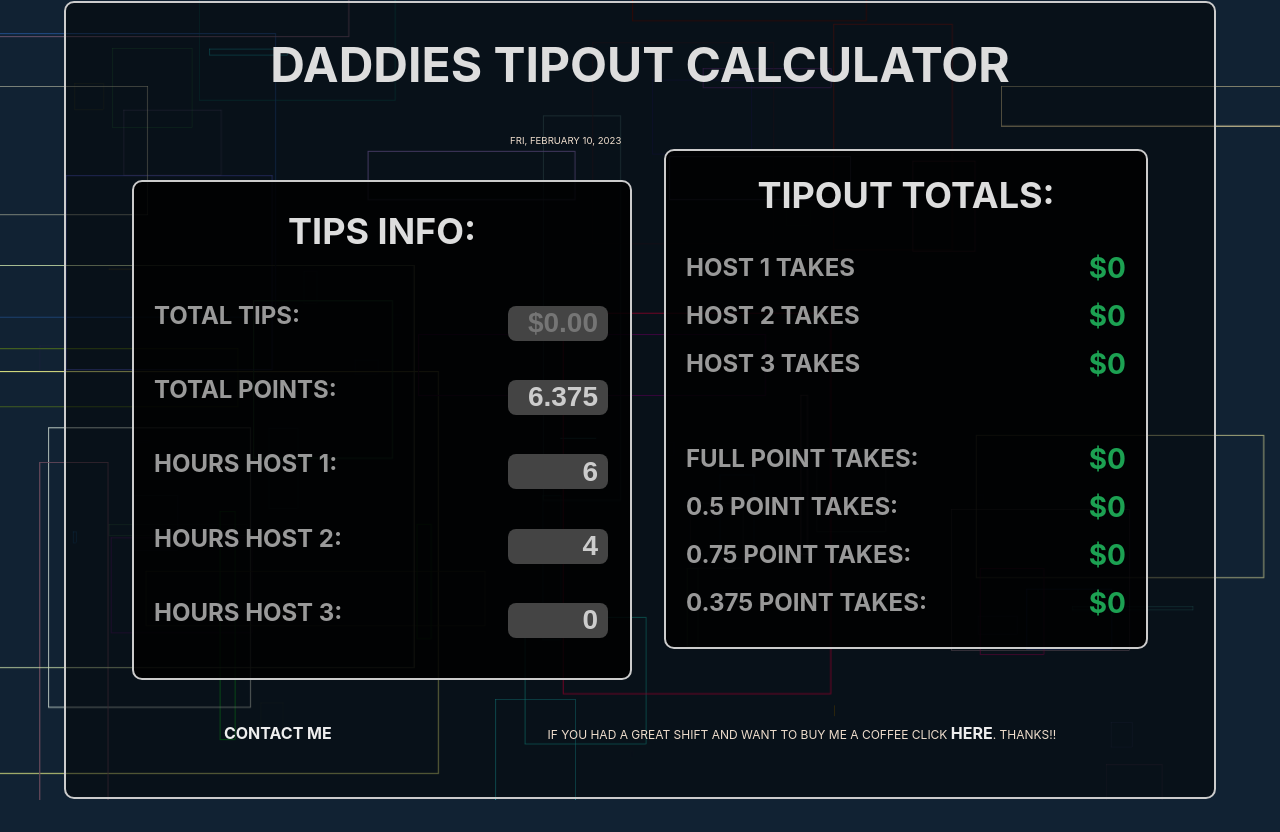
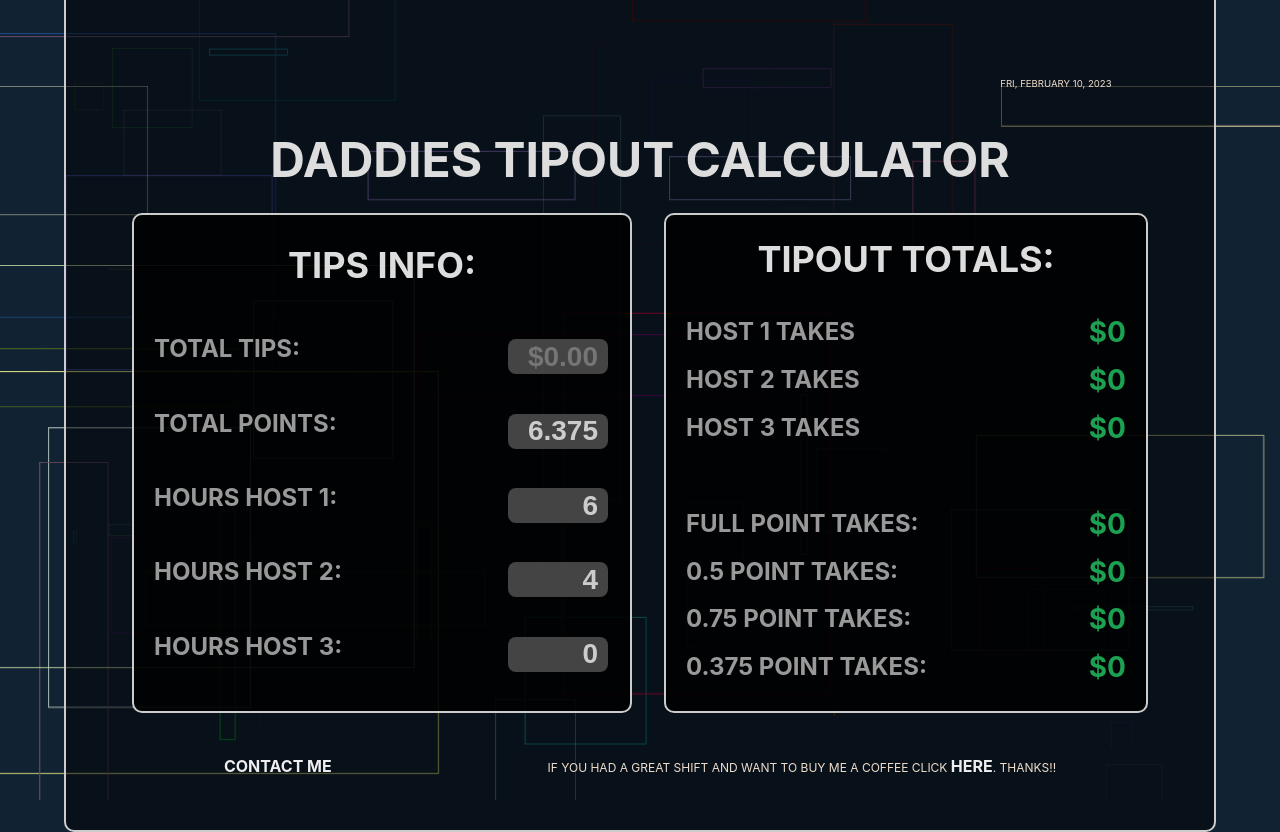
Before and after one commit to write2cmdg/tipout-calculator, a React (Create React App) app: page / in a window 1280 px wide. Before the commit the page ends 800 px from the top, so only its background shows below. Built offline with nearby package versions, Linux system fonts and the light colour scheme.

Commit message:
fixed title and date position

```diff
--- a/src/App.js
+++ b/src/App.js
@@ -25,11 +25,11 @@ function App() {
   return (
 
     <div className="container">
+          <div><CurrentTime /></div>
       <h1 className='toggle' >Daddies tipout calculator</h1>
       <div className='main-container'>
         <div className="top-half">
           <div> <BackgroundAnimation /></div>
-          <div><CurrentTime /></div>
           <form>
             <h2>tips info:</h2>
             <div className='form-group'>
```
